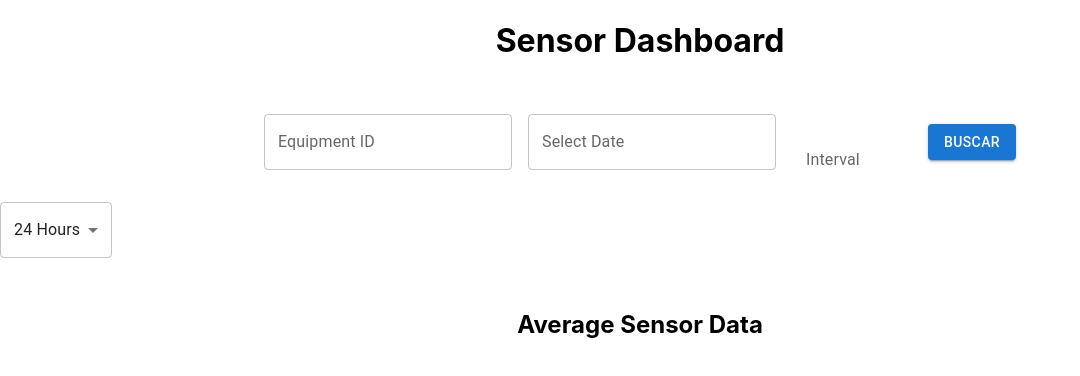
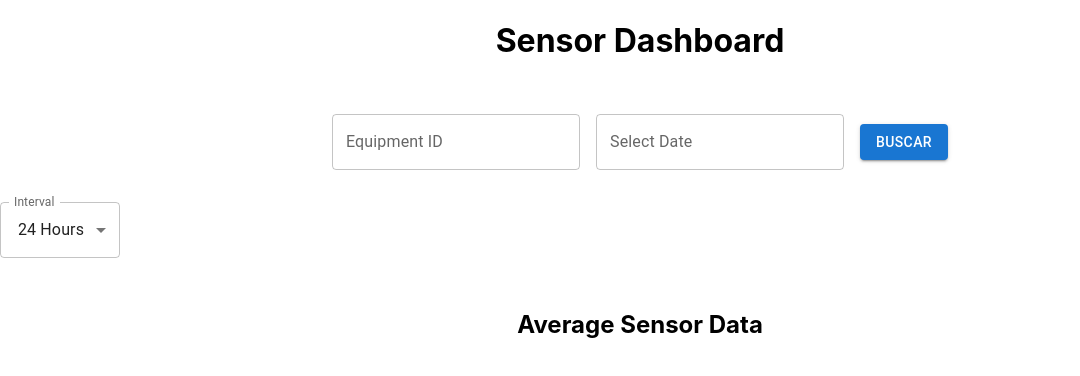
Before and after one commit to vitoriabezerra/sensor-data-logger, a React (Create React App) app in the folder frontend/: page / in a window 1280 px wide. Shown: the top 376 px of the page, without its empty margins (0-1080 px from the left). Built offline with nearby package versions, Linux system fonts and the light colour scheme; no server answers.

Commit message:
remove the console.log

```diff
--- a/frontend/src/App.tsx
+++ b/frontend/src/App.tsx
@@ -73,12 +73,7 @@ const App: React.FC = () => {
                     onChange={(newValue) => setDate(newValue)}
                   />
                 </Grid>
-                <Grid item>
-                  <FormControl variant="outlined" sx={{ minWidth: 120 }}>
-                    <InputLabel id="interval-label">Interval</InputLabel>
 
-                  </FormControl>
-                </Grid>
                 <Grid item>
                   <Button type="submit" variant="contained" color="primary">
                     Buscar
@@ -88,8 +83,10 @@ const App: React.FC = () => {
             </form>
           </Grid>
           <Grid item container spacing={4}>
-            <Grid item>
-            <Select
+          <Grid item>
+                  <FormControl variant="outlined" sx={{ minWidth: 120 }}>
+                    <InputLabel id="interval-label">Interval</InputLabel>
+                    <Select
                         labelId="interval-label"
                         id="interval"
                         value={interval}
@@ -101,7 +98,8 @@ const App: React.FC = () => {
                         <MenuItem value="1week">1 Week</MenuItem>
                         <MenuItem value="1week">1 Month</MenuItem>
                         </Select>
-            </Grid>
+                  </FormControl>
+                </Grid>
             {dateToSearch && (
               <Grid item xs={12}>
                 <SensorChart date={dateToSearch} />
```
Also changed, not shown: 1 other file (tests, documents, lock files or other folders).
